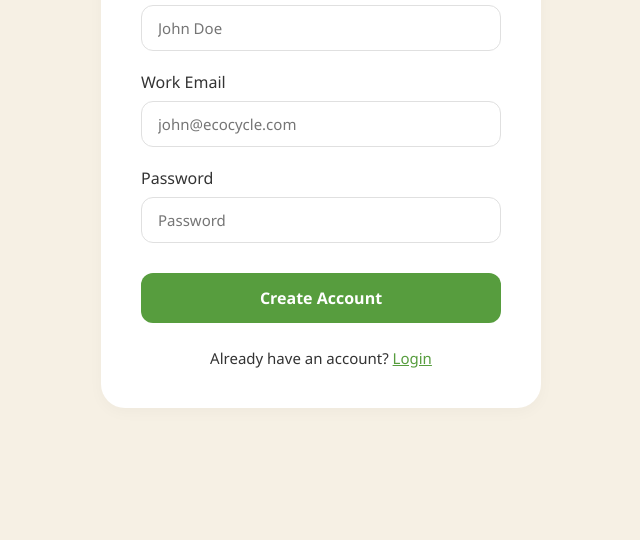
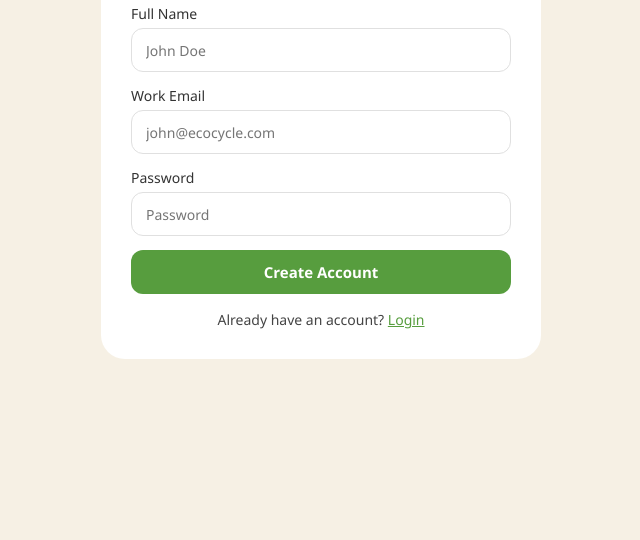
Before and after one commit to tendaninethavhakone4-lab/EcoCycle, a website: page client/src/pages/create-account.html in a window 1280 px wide. Shown: the part 260-800 px from the top of the page, without its empty margins (319-959 px from the left). Drawn offline with Linux system fonts and the light colour scheme.

Commit message:
Refactor create-account.css for improved styling
Refactor CSS styles for create account page, updating layout and design elements.

```diff
--- a/client/src/pages/create-account.css
+++ b/client/src/pages/create-account.css
@@ -2,7 +2,11 @@
   box-sizing: border-box;
   margin: 0;
   padding: 0;
-    font-family: 'Segoe UI', Roboto, Helvetica, Arial, sans-serif;
+  font-family: 'Segoe UI', Roboto, Arial, sans-serif;
+}
+
+body {
+  height: 100%;
 }
 
 body {
@@ -11,84 +15,77 @@ body {
   justify-content: center;
   align-items: center;
   min-height: 100vh;
-    padding: 20px;
 }
 
-
-.container{
+.container {
   background-color: #ffffff;
-    width: 100%;
+  width: 90%;
   max-width: 440px;
-    padding: 40px;
+  padding: 30px;
   border-radius: 24px;
-    box-shadow: 0 4px 15px rgba(0, 0, 0, 0.03);
+  overflow: auto;
 }
 
-
 h1 {
-    font-size: 28px;
+  font-size: 24px;
   font-weight: 700;
   color: #222;
-    margin-bottom: 25px;
+  margin-bottom: 18px;
 }
 
-
 .form-group {
-    margin-bottom: 20px;
+  margin-bottom: 14px;
 }
-
 
 label {
   display: block;
-    font-size: 16px;
+  font-size: 14px;
   color: #333;
-    margin-bottom: 8px;
+  margin-bottom: 5px;
   font-weight: 500;
 }
 
-
 input {
   width: 100%;
-    padding: 12px 16px;
+  height: 44px;
+  padding: 0 14px;
   border: 1px solid #E0E0E0;
   border-radius: 12px;
-    font-size: 15px;
+  font-size: 14px;
   outline: none;
-    transition: border-color 0.2s ease;
+  display: block;
 }
-
 
 input:focus {
   border-color: #579D3E;
 }
 
-
-.create-btn{
+.create-btn {
   width: 100%;
   background-color: #579D3E;
   color: white;
   border: none;
-    padding: 14px;
+  padding: 12px;
   border-radius: 12px;
-    font-size: 16px;
+  font-size: 15px;
   font-weight: 600;
   cursor: pointer;
-    margin-top: 10px;
+  margin-top: 8px;
+  display: block;
 }
-.creaate-btn:hover {
+
+.create-btn:hover {
   background-color: #4a8634;
-    text-decoration:none;
 }
 
 .footer-text {
   text-align: center;
-    margin-top: 25px;
-    font-size: 15px;
-    color: #333;
+  margin-top: 16px;
+  font-size: 14px;
+  color: #444;
 }
 
 .footer-text a {
   color: #579D3E;
   text-decoration: underline;
-    font-weight: 500;
 }
```
Lines whose indentation alone changed are shown as unchanged.
